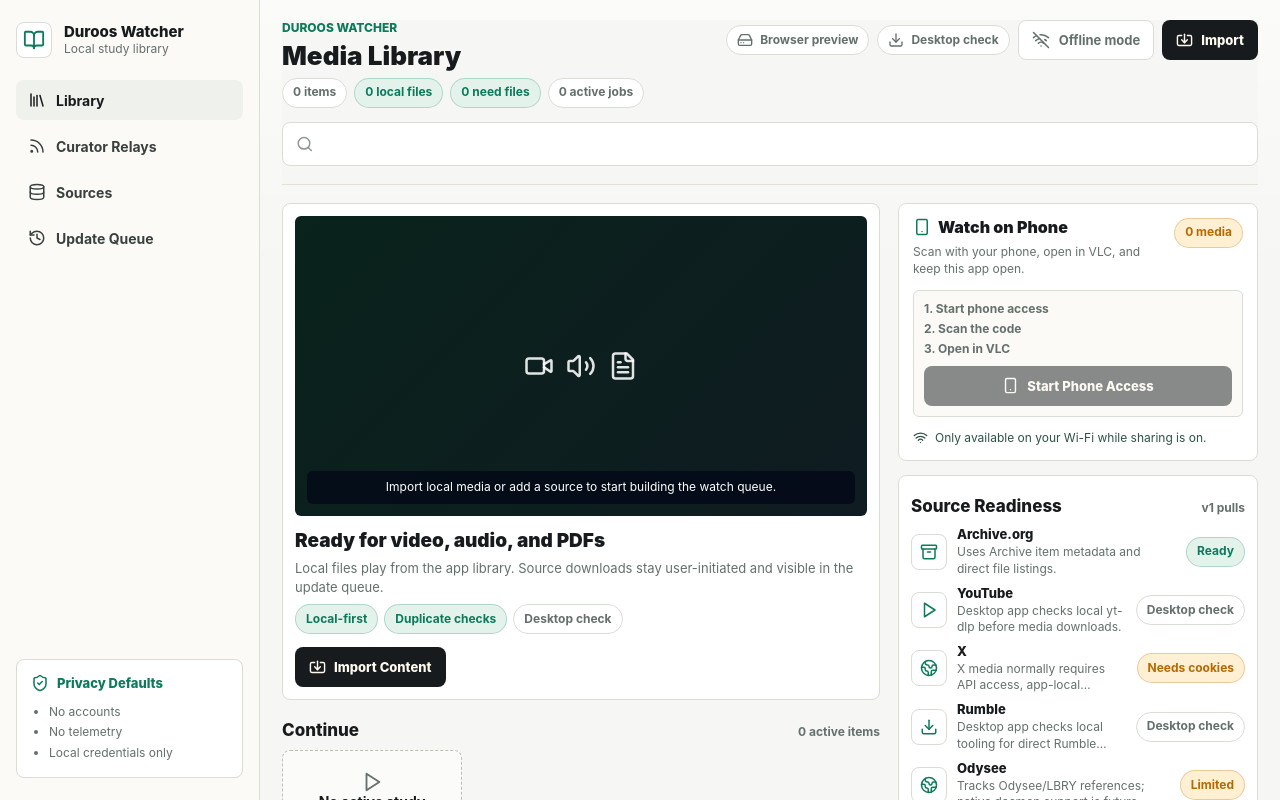
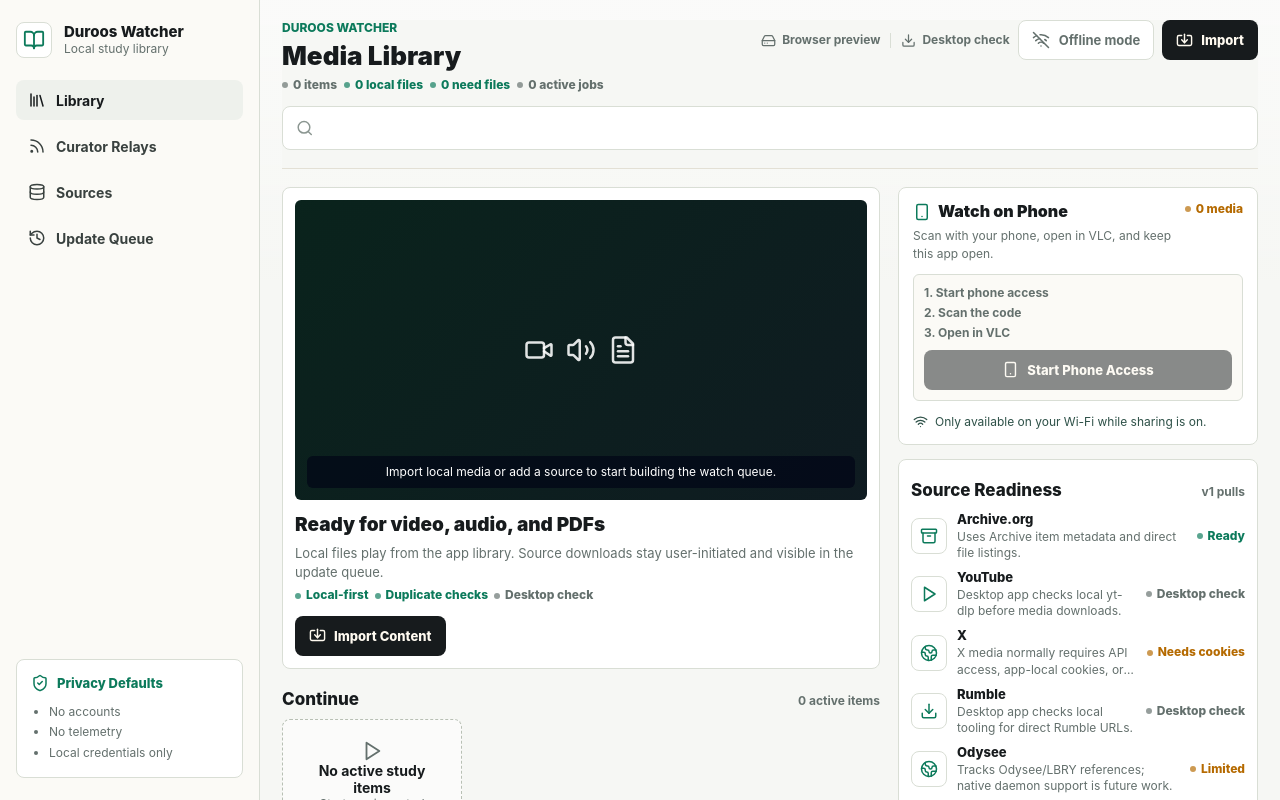
Before and after one commit to ilm-seeker/duroos-watcher, a React (Vite) app: page / in a window 1280 px wide. Shown: the top 800 px of the page. Built offline with nearby package versions, Linux system fonts and the light colour scheme.

Commit message:
Clarify informational UI affordances

```diff
--- a/src/App.tsx
+++ b/src/App.tsx
@@ -932,6 +932,8 @@
   const title = viewTitle(viewMode);
 
   const downloader = downloaderStatus(runtimeDiagnostics);
+  const runtimeLabel = isTauriRuntime() ? "Desktop runtime" : "Browser preview";
+  const runtimeStatusLabel = `Runtime status: ${runtimeLabel}. Downloader status: ${downloader.label}.`;
 
   return (
     <header className="top-bar">
@@ -953,22 +955,29 @@
           </div>
         </div>
         <div className="top-actions">
-          <div className="runtime-pill">
-            <HardDrive size={16} />
-            <span>{isTauriRuntime() ? "Desktop runtime" : "Browser preview"}</span>
-          </div>
           <div
+            className="runtime-status-group"
+            role="status"
+            aria-live="polite"
+            aria-label={runtimeStatusLabel}
+          >
+            <span className="runtime-status-item">
+              <HardDrive size={15} aria-hidden="true" />
+              <span>{runtimeLabel}</span>
+            </span>
+            <span
               className={
                 downloader.tone === "positive"
-                ? "runtime-pill status-positive"
+                  ? "runtime-status-item runtime-status-positive"
                   : downloader.tone === "warning"
-                  ? "runtime-pill status-warning"
-                  : "runtime-pill"
+                    ? "runtime-status-item runtime-status-warning"
+                    : "runtime-status-item"
               }
               title={runtimeDiagnostics.messages.join(" ")}
             >
-            <Download size={16} />
+              <Download size={15} aria-hidden="true" />
               <span>{downloader.label}</span>
+            </span>
           </div>
           <button
             type="button"
--- a/src/styles.css
+++ b/src/styles.css
@@ -59,6 +59,11 @@
   color: inherit;
 }
 
+button:focus-visible {
+  outline: 2px solid rgba(12, 122, 91, 0.48);
+  outline-offset: 2px;
+}
+
 .app-shell {
   display: grid;
   grid-template-columns: 260px minmax(0, 1fr);
@@ -295,21 +300,66 @@
   gap: 8px;
 }
 
-.runtime-pill,
-.status-chip {
+.runtime-status-group {
   display: inline-flex;
   min-height: 30px;
   align-items: center;
-  gap: 7px;
-  border: 1px solid var(--line);
-  border-radius: 999px;
-  background: var(--surface);
-  color: var(--muted);
-  padding: 5px 10px;
+  gap: 10px;
+  color: var(--muted);
+}
+
+.runtime-status-item {
+  display: inline-flex;
+  align-items: center;
+  gap: 6px;
+  color: var(--muted);
+  cursor: default;
   font-size: 12px;
   font-weight: 750;
   line-height: 1.2;
   white-space: nowrap;
+}
+
+.runtime-status-item + .runtime-status-item {
+  border-left: 1px solid var(--line);
+  padding-left: 10px;
+}
+
+.runtime-status-item svg {
+  flex: 0 0 auto;
+}
+
+.runtime-status-positive {
+  color: var(--emerald);
+}
+
+.runtime-status-warning {
+  color: var(--amber);
+}
+
+.status-chip {
+  display: inline-flex;
+  align-items: center;
+  gap: 5px;
+  border: 0;
+  border-radius: 0;
+  background: transparent;
+  color: var(--muted);
+  padding: 0;
+  font-size: 12px;
+  font-weight: 760;
+  line-height: 1.2;
+  white-space: nowrap;
+}
+
+.status-chip::before {
+  width: 6px;
+  height: 6px;
+  flex: 0 0 auto;
+  border-radius: 50%;
+  background: currentColor;
+  content: "";
+  opacity: 0.68;
 }
 
 .primary-action,
@@ -462,8 +512,12 @@
   border-radius: var(--radius);
   background: var(--surface);
   box-shadow: none;
+  text-align: left;
+}
+
+.lesson-card,
+.lesson-row-item {
   cursor: pointer;
-  text-align: left;
 }
 
 .lesson-card {
@@ -473,11 +527,7 @@
 }
 
 .lesson-card:hover,
-.lesson-row-item:hover,
-.relay-card:hover,
-.live-session-row:hover,
-.side-panel:hover,
-.player-panel:hover {
+.lesson-row-item:hover {
   border-color: var(--line-strong);
 }
 
@@ -756,14 +806,15 @@
 
 .audio-player-icon {
   display: inline-flex;
-  width: 72px;
-  height: 72px;
+  width: 64px;
+  height: 64px;
   align-items: center;
   justify-content: center;
   justify-self: center;
-  border-radius: 999px;
-  background: rgba(255, 255, 255, 0.88);
-  color: var(--ink);
+  border: 1px solid rgba(255, 255, 255, 0.26);
+  border-radius: 8px;
+  background: rgba(255, 255, 255, 0.14);
+  color: #fff;
 }
 
 .audio-player {
@@ -780,14 +831,14 @@
   position: relative;
   z-index: 2;
   display: inline-flex;
-  width: 68px;
-  height: 68px;
+  width: 58px;
+  height: 58px;
   align-items: center;
   justify-content: center;
-  border: 0;
-  border-radius: 999px;
-  background: rgba(255, 255, 255, 0.88);
-  color: var(--ink);
+  border: 1px solid rgba(255, 255, 255, 0.26);
+  border-radius: 8px;
+  background: rgba(255, 255, 255, 0.14);
+  color: #fff;
   cursor: default;
 }
 
@@ -904,10 +955,6 @@
   padding: 14px;
 }
 
-.phone-access-panel:hover {
-  border-color: var(--line-strong);
-}
-
 .phone-access-heading {
   display: flex;
   min-width: 0;
@@ -1821,10 +1868,15 @@
 
 .channel-preview-stats span,
 .channel-preview-endpoints span {
-  border: 1px solid var(--line);
-  border-radius: 999px;
-  background: #fffdf7;
-  padding: 5px 8px;
+  border-left: 2px solid var(--line);
+  background: transparent;
+  padding: 0 0 0 8px;
+}
+
+.channel-preview-stats span:first-child,
+.channel-preview-endpoints span:first-child {
+  border-left: 0;
+  padding-left: 0;
 }
 
 .channel-preview-panel code {
@@ -1929,32 +1981,43 @@
 }
 
 .status-neutral {
-  background: var(--surface);
   color: var(--muted);
 }
 
 .status-positive {
+  color: var(--emerald);
+}
+
+.status-warning {
+  color: var(--amber);
+}
+
+.status-danger {
+  color: var(--danger);
+}
+
+.status-muted {
+  color: var(--faint);
+}
+
+.round-icon.status-positive {
   border-color: rgba(12, 122, 91, 0.24);
   background: var(--emerald-soft);
-  color: var(--emerald);
-}
-
-.status-warning {
+}
+
+.round-icon.status-warning {
   border-color: rgba(181, 106, 0, 0.28);
   background: var(--amber-soft);
-  color: var(--amber);
-}
-
-.status-danger {
+}
+
+.round-icon.status-danger {
   border-color: rgba(180, 35, 24, 0.24);
   background: var(--danger-soft);
-  color: var(--danger);
-}
-
-.status-muted {
+}
+
+.round-icon.status-muted {
   border-color: var(--line);
   background: var(--surface-muted);
-  color: var(--faint);
 }
 
 @media (max-width: 1180px) {
```
Lines whose indentation alone changed are shown as unchanged.
